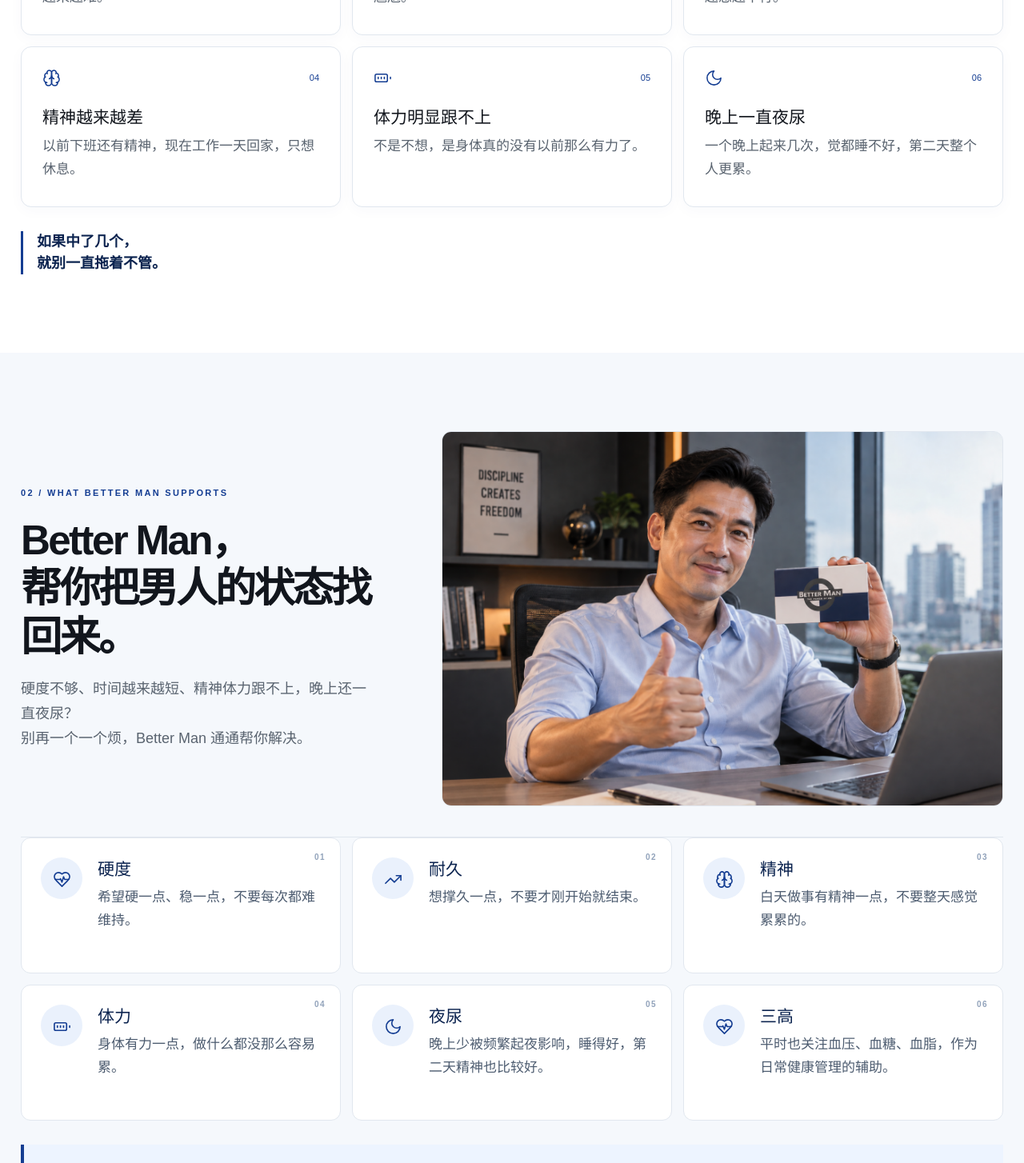
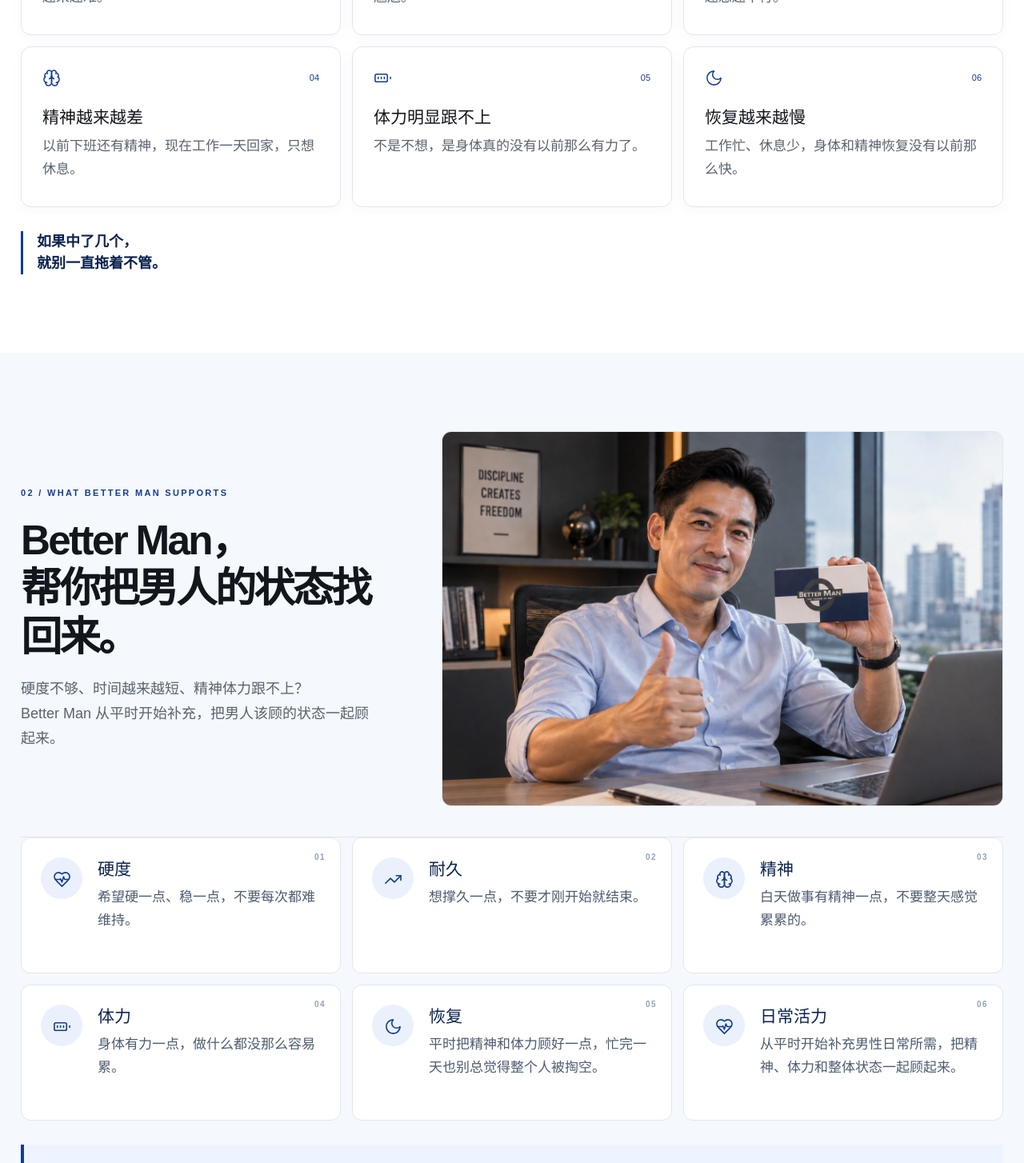
Before and after one commit to shun-syg/better-man-website, a Next.js app: page / in a window 1280 px wide. Shown: the part 1580-3034 px from the top of the page at 80% size. Built offline with nearby package versions, Linux system fonts and the light colour scheme; no server answers.

Commit message:
test: remove extra medical claims for Google Ads review

```diff
--- a/components/Site.tsx
+++ b/components/Site.tsx
@@ -33,7 +33,7 @@
   { icon: TrendingUp, title: "做到一半容易掉", desc: "刚开始明明还可以，做到一半却慢慢软下来，越急越不行。" },
   { icon: Brain, title: "精神越来越差", desc: "以前下班还有精神，现在工作一天回家，只想休息。" },
   { icon: BatteryFull, title: "体力明显跟不上", desc: "不是不想，是身体真的没有以前那么有力了。" },
-  { icon: Moon, title: "晚上一直夜尿", desc: "一个晚上起来几次，觉都睡不好，第二天整个人更累。" },
+  { icon: Moon, title: "恢复越来越慢", desc: "工作忙、休息少，身体和精神恢复没有以前那么快。" },
 ];
 function Problems() { return <section id="state" className="section section-cream"><div className="container"><div className="lifestyle-feature-head"><div><SectionHeading eyebrow="01 / KNOW YOUR STATE" title={<>这些情况，<br/>你有没有中几个？</>} desc={<>很多男人都是慢慢发现，<br/>自己真的没有以前那么好了。</>}/></div><div className="lifestyle-real-image"><Image src="/images/lifestyle/understand-your-state.png" alt="夜晚坐在床边疲惫思考的成年男性" width={1536} height={1024} loading="lazy" sizes="(max-width: 650px) calc(100vw - 40px), (max-width: 900px) calc(100vw - 52px), 55vw"/></div></div><div className="problem-grid">{problems.map((item, i) => <article className="problem-card" key={item.title}><div className="card-top"><item.icon size={23} strokeWidth={1.6}/><span>0{i+1}</span></div><h3>{item.title}</h3><p>{item.desc}</p></article>)}</div><p className="problem-statement">如果中了几个，<br/>就别一直拖着不管。</p></div></section>; }
 const benefits = [
@@ -41,10 +41,10 @@
   [TrendingUp, "耐久", "想撑久一点，不要才刚开始就结束。"],
   [Brain, "精神", "白天做事有精神一点，不要整天感觉累累的。"],
   [BatteryFull, "体力", "身体有力一点，做什么都没那么容易累。"],
-  [Moon, "夜尿", "晚上少被频繁起夜影响，睡得好，第二天精神也比较好。"],
-  [HeartPulse, "三高", "平时也关注血压、血糖、血脂，作为日常健康管理的辅助。"],
+  [Moon, "恢复", "平时把精神和体力顾好一点，忙完一天也别总觉得整个人被掏空。"],
+  [HeartPulse, "日常活力", "从平时开始补充男性日常所需，把精神、体力和整体状态一起顾起来。"],
 ] as const;
-function Benefits() { return <section id="benefits" className="section section-cream support-section"><div className="container"><div className="support-visual-head"><SectionHeading eyebrow="02 / WHAT BETTER MAN SUPPORTS" title={<>Better Man，<br/>帮你把男人的状态找回来。</>} desc={<>硬度不够、时间越来越短、精神体力跟不上，晚上还一直夜尿？<br/>别再一个一个烦，Better Man 通通帮你解决。</>}/><div className="support-person-image"><Image src="/images/lifestyle/daily-support.png" alt="成熟男性在办公室手持 Better Man 产品并比赞" width={1536} height={1024} loading="lazy" sizes="(max-width: 768px) calc(100vw - 40px), 52vw"/></div></div><div className="benefit-grid support-grid">{benefits.map(([Icon,label,desc], index) => <article className="benefit-item support-item" key={label}><span className="support-icon"><Icon size={23} strokeWidth={1.7}/></span><small>0{index + 1}</small><div><h3>{label}</h3><p>{desc}</p></div></article>)}</div><p className="support-callout">男人要顾的，<br/>从来不只是那几分钟。</p></div></section>; }
+function Benefits() { return <section id="benefits" className="section section-cream support-section"><div className="container"><div className="support-visual-head"><SectionHeading eyebrow="02 / WHAT BETTER MAN SUPPORTS" title={<>Better Man，<br/>帮你把男人的状态找回来。</>} desc={<>硬度不够、时间越来越短、精神体力跟不上？<br/>Better Man 从平时开始补充，把男人该顾的状态一起顾起来。</>}/><div className="support-person-image"><Image src="/images/lifestyle/daily-support.png" alt="成熟男性在办公室手持 Better Man 产品并比赞" width={1536} height={1024} loading="lazy" sizes="(max-width: 768px) calc(100vw - 40px), 52vw"/></div></div><div className="benefit-grid support-grid">{benefits.map(([Icon,label,desc], index) => <article className="benefit-item support-item" key={label}><span className="support-icon"><Icon size={23} strokeWidth={1.7}/></span><small>0{index + 1}</small><div><h3>{label}</h3><p>{desc}</p></div></article>)}</div><p className="support-callout">男人要顾的，<br/>从来不只是那几分钟。</p></div></section>; }
 
 const ingredientItems = [
   { number: "01", label: "CORE INGREDIENT", name: "红东革阿里", english: "RED TONGKAT ALI", image: "/images/ingredients/tongkat-ali.webp", highlight: "男性活力 · 日常精力 · 体力支持", description: "Better Man 的核心男性草本成分之一，用于支持男性日常活力、精力与体力状态。", tags: ["男性活力", "日常精力", "体力支持"], core: true },
```
